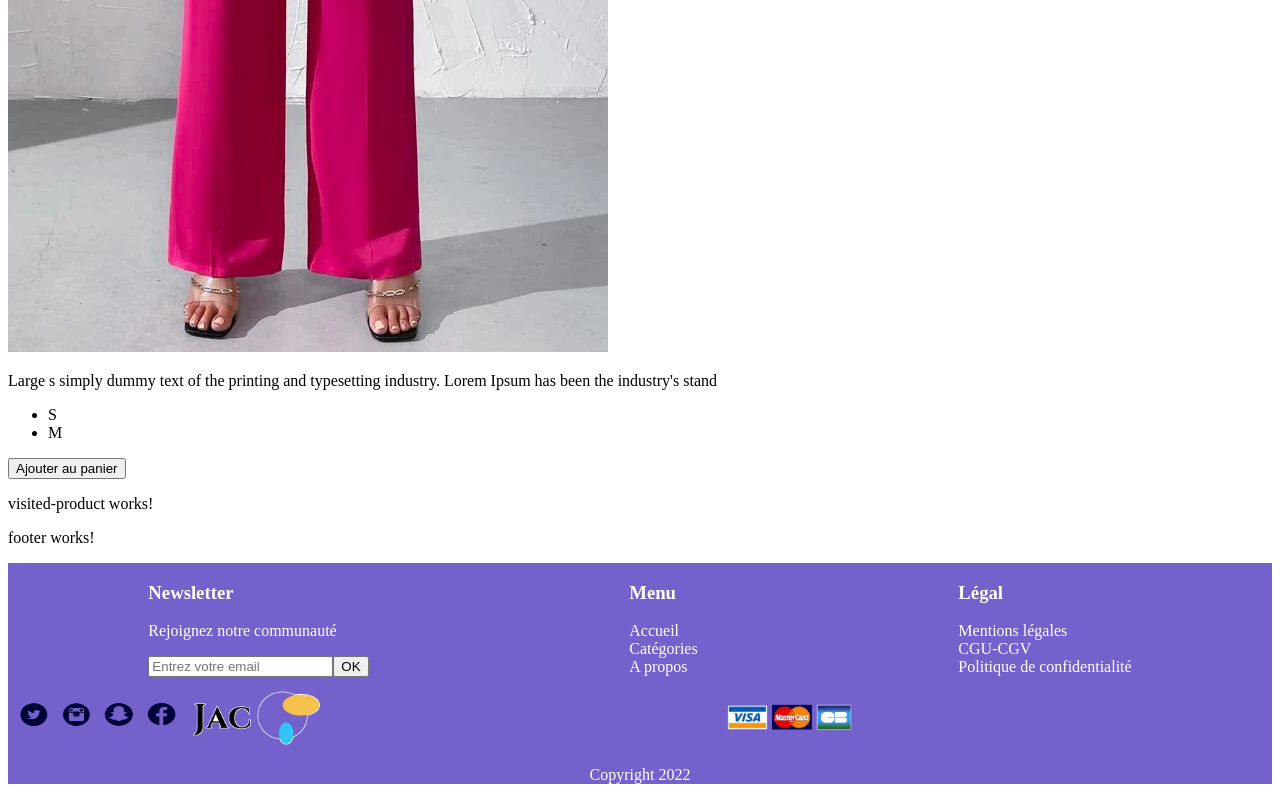
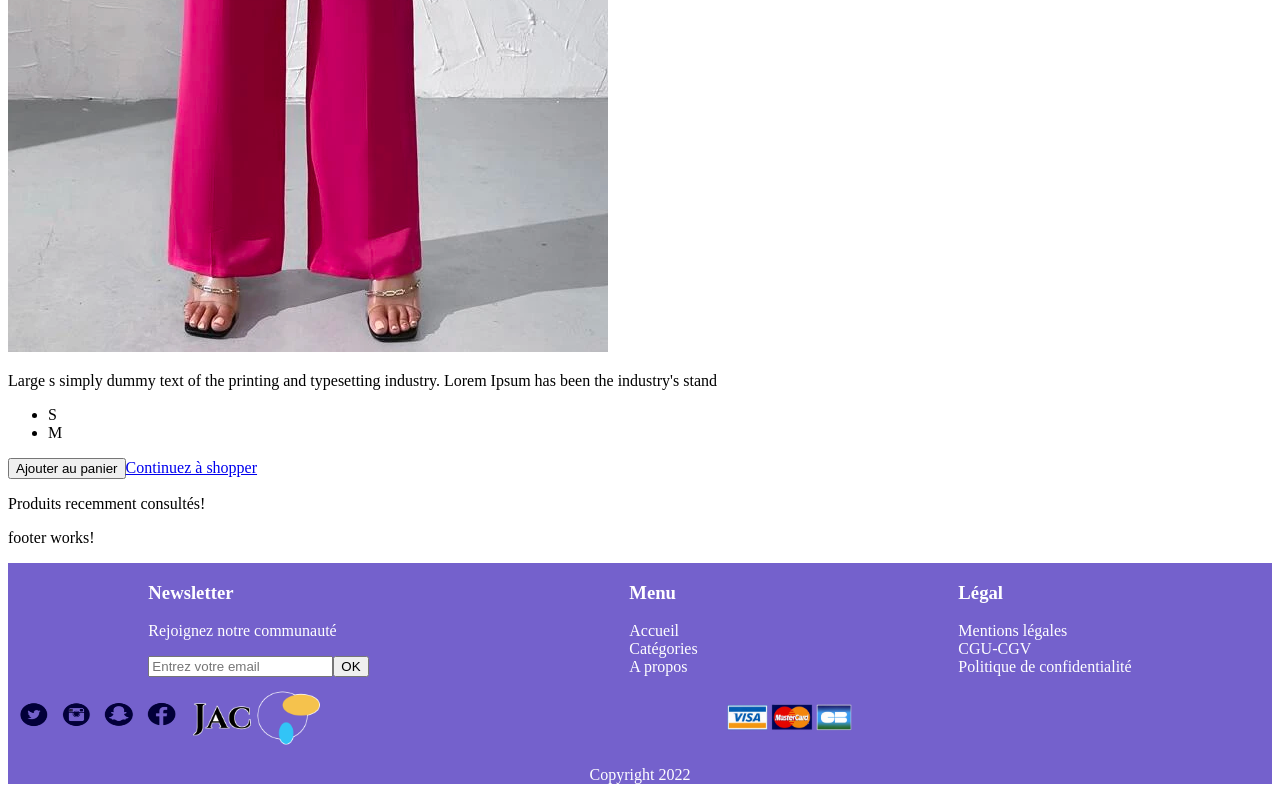
Before and after one commit to AssaNiang/ProjetFinalJAC, an Angular app: page /product/1 in a window 1280 px wide. Shown: the part 602-1402 px from the top of the page. Built offline with nearby package versions, Linux system fonts and the light colour scheme.

Commit message:
j'ai rajouté un lien sur la page product-detail pour continuer à faire son shopping et mettre le images des produits consultés

```diff
--- a/src/app/components/visited-product/visited-product.component.html
+++ b/src/app/components/visited-product/visited-product.component.html
@@ -1,8 +1,8 @@
-<p>visited-product works!</p>
+<p>Produits recemment consultés!</p>
 <ul>
     <li *ngFor="let historyProduct of historyProducts">
         <article>
-            <img src="historyProducts.product.images" alt="{{historyProduct.title}}">
+            <img src="{{historyProduct.image}}" alt="{{historyProduct.title}}">
         </article>
 
     </li>
--- a/src/app/pages/product-details/product-details.component.html
+++ b/src/app/pages/product-details/product-details.component.html
@@ -9,5 +9,6 @@
         </li>
     </ul>
     <button (click)="addToBasket()">Ajouter au panier</button>
+    <a routerLink="/category-products">Continuez à shopper</a>
 </main>
 <app-visited-product></app-visited-product>
```
